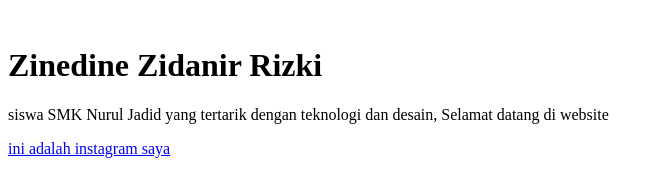
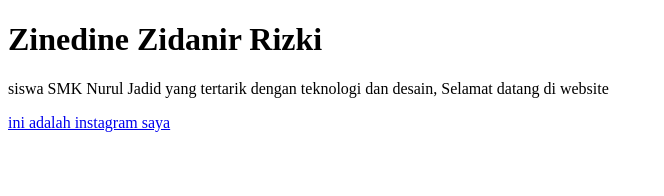
Before and after one commit to ki9868193-stack/rizki-aja, a plain HTML site: page index.html in a window 1280 px wide. Shown: the whole page, without its empty margins (0-664 px from the left). Drawn offline with Linux system fonts and the light colour scheme.

Commit message:
Update index.html

```diff
--- a/index.html
+++ b/index.html
@@ -6,9 +6,9 @@
     <title>Document</title>
 </head>
 <body>
-    <img src="foto.profil.jpg" alt="">
+    <div src="foto.profil.jpg" alt="">
     <h1>Zinedine Zidanir Rizki</h1>
     <p>siswa SMK Nurul Jadid yang tertarik dengan teknologi dan desain, Selamat datang di website</p>
-    <a href="instagaram.com">ini adalah instagram saya</a>
+  <a href="instagaram.com">ini adalah instagram saya</a>
 </body>
 </html>
```
